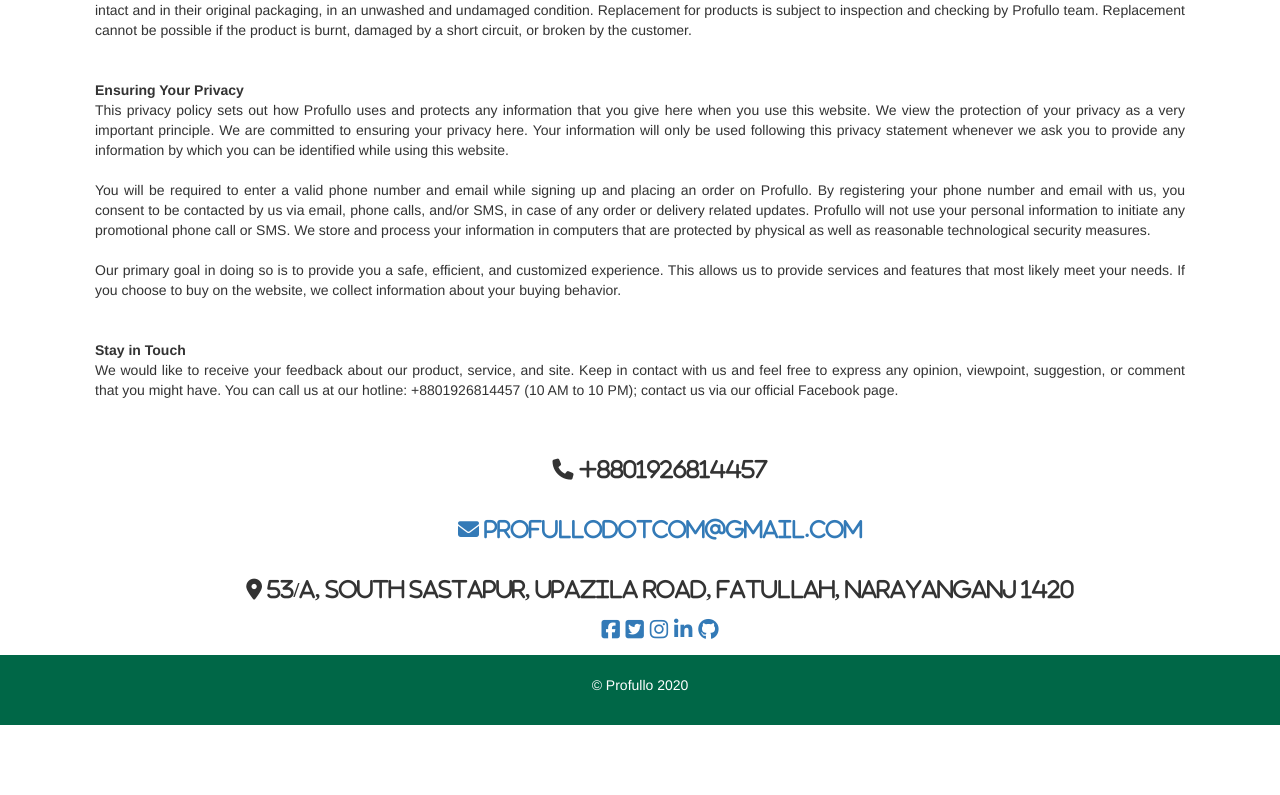
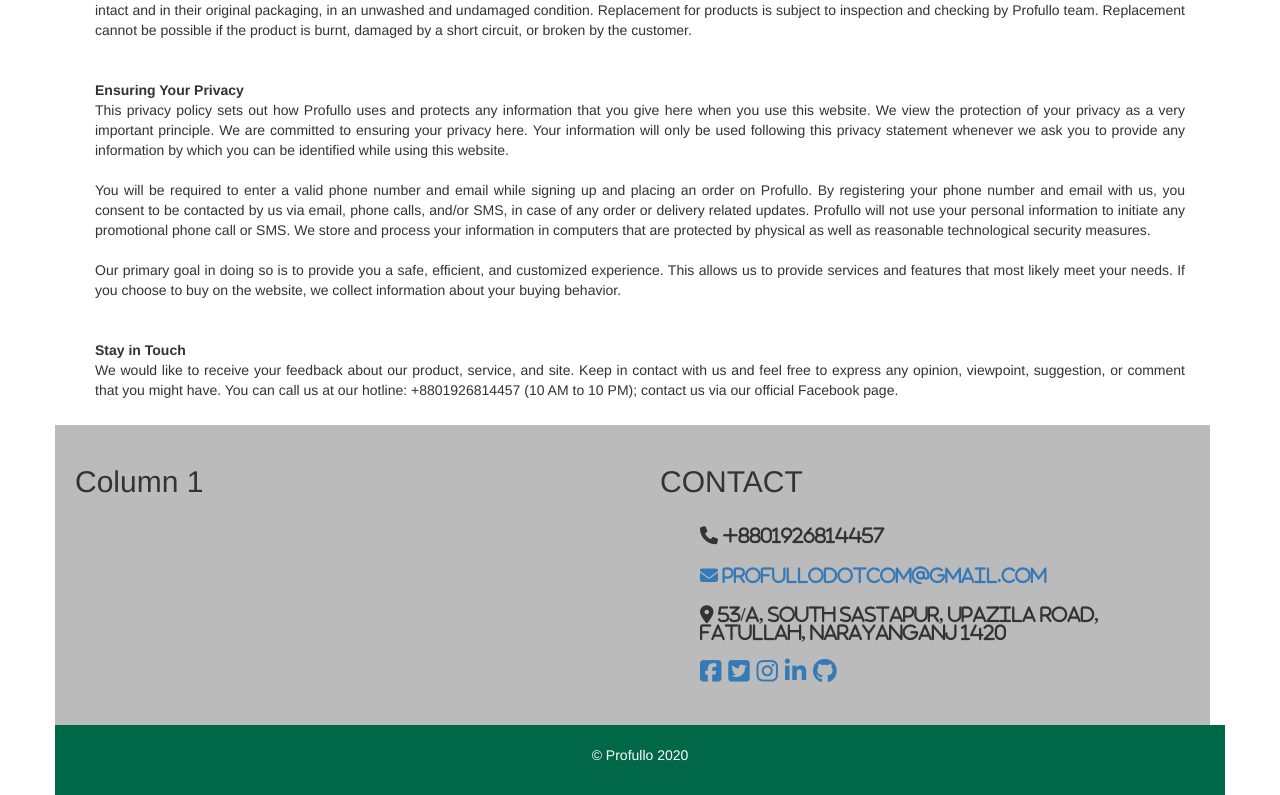
Before and after one commit to Profullo/New-Portfolio, a plain HTML site: page index.html in a window 1280 px wide. Shown: the part 1750-2545 px from the top of the page. Before the commit the page ends 2475 px from the top, so only its background shows below. Drawn offline with nearby package versions, Linux system fonts and the light colour scheme.

Commit message:
Add files via upload

```diff
--- a/index.html
+++ b/index.html
@@ -24,7 +24,7 @@
     <ul class="nav navbar-nav" style="color: #ffffff;">
       <li><a href="https://www.profullo.com/">Home</a></li>
       <li><a href="#about">About</a></li>
-      <li><a href="#contact">Contact</a></li>
+      <li><a href="#contact">contact</a></li>
     </ul>
 </div>
 </nav>
@@ -89,6 +89,37 @@
 </div>
 
 <div class="container">
+<section class="row">
+  <div class="column" style="background-color:#bbb;">
+    <h2>Column 1</h2>
+  </div>
+
+
+  <div class="container">
+  <section class="column" style="background-color:#bbb;">
+	<section class="contact-area"  id="contact">
+		<div class="contact">
+    <h2>CONTACT</h2>
+    <ul> <h4>
+		<br><i class="fa fa-phone" aria-hidden="true"> +8801926814457 </i></br>
+		<br><a href = "mailto: profullodotcom@gmail.com"> <i class="fa fa-envelope" aria-hidden="true"> profullodotcom@gmail.com </i> </a> </br>
+		<br><i class="fa fa-map-marker" aria-hidden="true"> 53/A, South Sastapur, Upazila Road, Fatullah, Narayanganj 1420 </i></br>
+		</h4>
+	  </ul>
+
+	  <ul>
+		<a href="https://www.facebook.com/profullodotcom"><i class="fa fa-facebook-square" aria-hidden="true"></i></a>
+		<a href="https://www.twitter.com/profullodotcom"><i class="fa fa-twitter-square" aria-hidden="true"></i></a>
+		<a href="https://www.instagram.com/profullobd"><i class="fa fa-instagram" aria-hidden="true"></i></a>
+		<a href="https://www.linkedin.com/company/profullo-online-shopping"><i class="fa fa-linkedin" aria-hidden="true"></i></a>
+		<a href="https://github.com/Profullo/"><i class="fa fa-github" aria-hidden="true"></i></a></ul>
+
+  </div>
+</div>
+
+<!--
+
+<div class="container">
   <section class="contact-area" id="contact">
      <div class="contact">
        <ul>
@@ -105,7 +136,7 @@
 
        </div>
   </div>
-
+-->
 <!--footer section-->
 <div class="footer">
    <p>&copy; Profullo 2020</p>
--- a/style.css
+++ b/style.css
@@ -39,8 +39,8 @@
 
 div.contact
 {
-	text-align: center;
-	font-size: 150%;
+	text-align: left;
+	font-size: 175%;
 }
 
 
@@ -63,3 +63,19 @@
 
     background-color: #f42a41;
 }
+
+  /* Create two equal columns that floats next to each other */
+  .column {
+    float: left;
+    width: 50%;
+    padding: 20px;
+    height: 300px; /* Should be removed. Only for demonstration */
+  }
+
+  /* Clear floats after the columns */
+  .row:after {
+    content: "";
+    display: flex;
+    text-align: justify;
+
+  }
```
